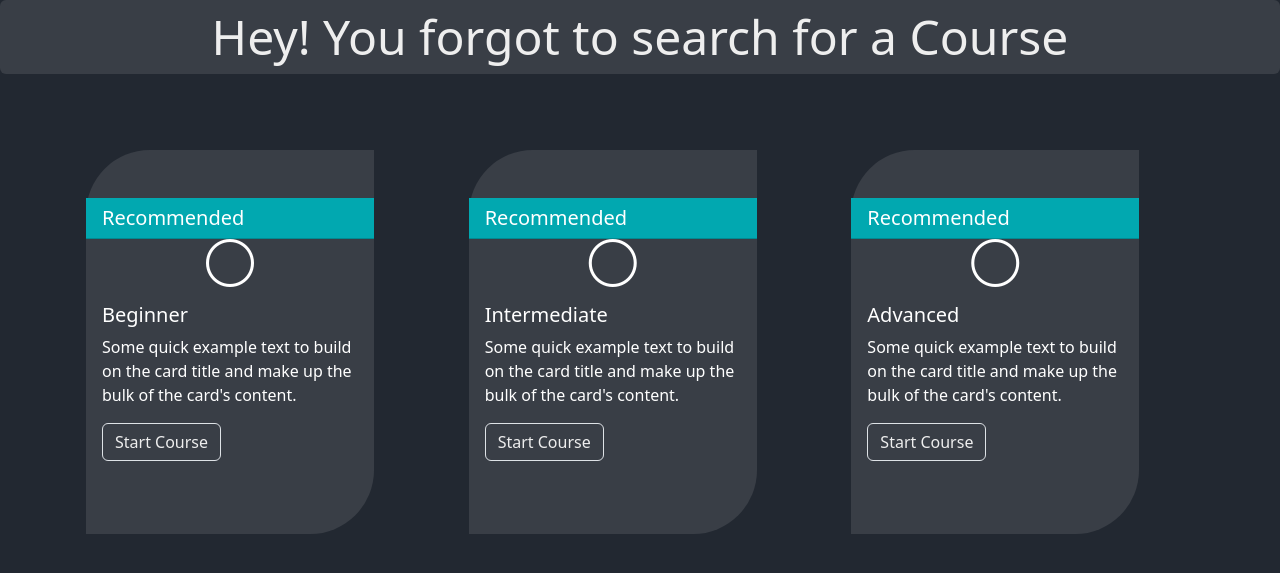
After one commit to RohanKamat14/pebblecode, a Django app: page /search_courses in a window 1280 px wide. The commit adds this page. Shown: the top 573 px of the page. Run offline with Django 5.2, Linux system fonts and the light colour scheme; some libraries are stand-ins or nearby versions.

Commit message:
models/searchbar

```diff
--- a/mysite/home/admin.py
+++ b/mysite/home/admin.py
@@ -1,3 +1,7 @@
 from django.contrib import admin
+from .models import Category, Customer, Product, Order
 
-# Register your models here.
+admin.site.register(Category)
+admin.site.register(Customer)
+admin.site.register(Product)
+admin.site.register(Order)
--- /dev/null
+++ b/mysite/home/templates/search_courses.html
@@ -0,0 +1,75 @@
+{% load static %}
+
+<head>
+    <link href="https://cdn.jsdelivr.net/npm/bootstrap@5.3.3/dist/css/bootstrap.min.css" rel="stylesheet">
+    <script src="https://cdn.jsdelivr.net/npm/bootstrap@5.3.3/dist/js/bootstrap.bundle.min.js"></script>
+    <link rel="stylesheet" href="{% static 'css/index.css' %}">
+
+    <link rel="stylesheet" href="https://use.fontawesome.com/releases/v5.0.8/css/all.css">
+    <link rel="stylesheet" href="https://cdn.jsdelivr.net/npm/bootstrap-icons@1.11.3/font/bootstrap-icons.min.css">
+    <meta charset="utf-8">
+    <meta name="viewport" content="width=device-width, initial-scale=1, shrink-to-fit=no">
+  </head>
+
+
+{% if searched%}
+    <h1 class="container-secondary light-text text-center p-2 display-5 rounded mx-auto "
+    >You Searched for {{ searched }}</h1>
+{% else %}
+    <h1 class="container-secondary light-text text-center p-2 display-5 rounded mx-auto "
+    >Hey! You forgot to search for a Course</h1>
+{% endif %}
+
+<div class="container p-2 rounded mt-5">
+
+<div class=" row">
+<div class="col m-1 p-3 rounded ">
+  <div class="card" style="width: 18rem; height: 24rem;">
+    <div class="card-top">
+      <h5 class="card-header">Recommended</h5>
+    </div>
+    <div class="card-icon text-center">
+      <i class="bi bi-circle"></i>
+    </div>
+    <div class="card-body">
+      <h5 class="card-title">Beginner</h5>
+      <p class="card-text">Some quick example text to build on the card title and make up the bulk of the card's
+        content.</p>
+      <a href="#" class="btn border light-text stretched-link">Start Course</a>
+    </div>
+  </div>
+</div>
+<div class="col m-1 p-3 rounded">
+  <div class="card" style="width: 18rem; height: 24rem;">
+    <div class="card-top">
+      <h5 class="card-header">Recommended</h5>
+    </div>
+    <div class="card-icon text-center">
+      <i class="bi bi-circle"></i>
+    </div>
+    <div class="card-body">
+      <h5 class="card-title">Intermediate</h5>
+      <p class="card-text">Some quick example text to build on the card title and make up the bulk of the card's
+        content.</p>
+        <a href="#" class="btn border light-text stretched-link">Start Course</a>
+    </div>
+  </div>
+</div>
+<div class="col m-1 p-3 rounded">
+  <div class="card" style="width: 18rem; height: 24rem;">
+    <div class="card-top">
+      <h5 class="card-header">Recommended</h5>
+    </div>
+    <div class="card-icon text-center">
+      <i class="bi bi-circle"></i>
+    </div>
+    <div class="card-body">
+      <h5 class="card-title">Advanced</h5>
+      <p class="card-text">Some quick example text to build on the card title and make up the bulk of the card's
+        content.</p>
+        <a href="#" class="btn border light-text stretched-link">Start Course</a>
+    </div>
+  </div>
+</div>
+</div>
+</div>
--- a/mysite/home/urls.py
+++ b/mysite/home/urls.py
@@ -6,5 +6,6 @@ urlpatterns = [
     path("courses", views.courses, name='courses'),
     path("login", views.login_view, name='login'),
     path("Signup", views.Signup, name = 'Signup'),
-    path("logout", views.logout_view, name = 'logout')
+    path("logout", views.logout_view, name = 'logout'),
+    path("search_courses", views.search_courses, name = 'search_courses')
 ]
--- a/mysite/home/views.py
+++ b/mysite/home/views.py
@@ -46,3 +46,11 @@ def logout_view(request):
     if request.method == "POST":
         logout(request)
         return redirect("index")
+
+def search_courses(request):
+    if request.method == "POST":
+        searched = request.POST["searched"]
+        #courses = Courses.objects.filter(name__contains=searched)
+        return render(request, 'search_courses.html', {'searched':searched})
+    else:
+        return render(request, 'search_courses.html', {})
--- a/mysite/mysite/urls.py
+++ b/mysite/mysite/urls.py
@@ -1,21 +1,7 @@
-"""
-URL configuration for mysite project.
-
-The `urlpatterns` list routes URLs to views. For more information please see:
-    https://docs.djangoproject.com/en/5.0/topics/http/urls/
-Examples:
-Function views
-    1. Add an import:  from my_app import views
-    2. Add a URL to urlpatterns:  path('', views.home, name='home')
-Class-based views
-    1. Add an import:  from other_app.views import Home
-    2. Add a URL to urlpatterns:  path('', Home.as_view(), name='home')
-Including another URLconf
-    1. Import the include() function: from django.urls import include, path
-    2. Add a URL to urlpatterns:  path('blog/', include('blog.urls'))
-"""
 from django.contrib import admin
 from django.urls import path, include
+from .import settings
+from django.conf.urls.static import static
 
 urlpatterns = [
     path("", include("home.urls")),
@@ -23,4 +9,4 @@ urlpatterns = [
     path("login/", include("home.urls")),
     path('admin/', admin.site.urls),
     path("Signup/", include("home.urls"))
-]
+] + static(settings.MEDIA_URL, document_root=settings.MEDIA_ROOT)
```
Also changed, not shown: mysite/home/models.py (+40 -1 lines), mysite/home/templates/index.html (+5 -34 lines), mysite/mysite/settings.py (+6 -12 lines), mysite/db.sqlite3, mysite/home/migrations/0001_initial.py (added), mysite/home/static/PlaceHolder1.jpg (deleted), mysite/home/static/PlaceHolder2.jpg (deleted), mysite/home/static/PlaceHolder3.jpg (deleted).
